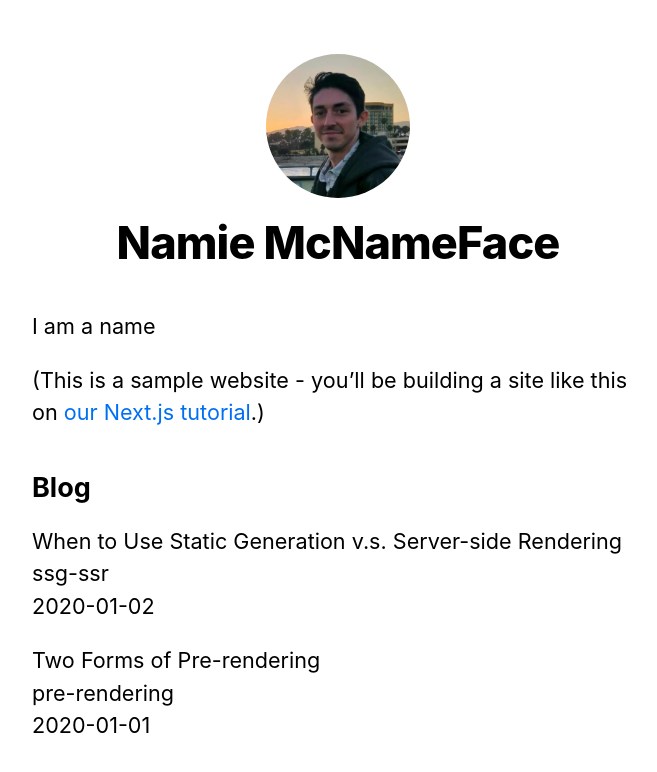
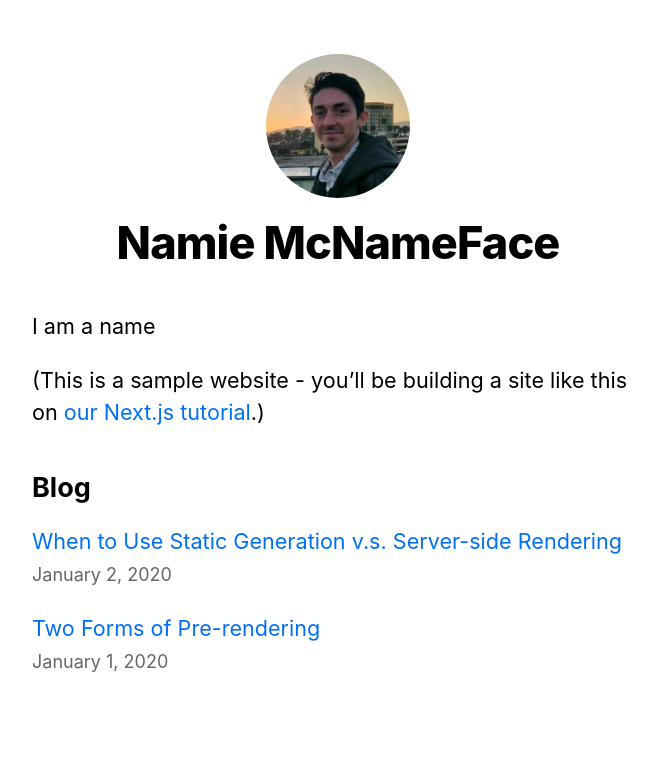
Before and after one commit to YTyler/nextjs-tutorial, a Next.js app: page / in a window 1280 px wide. Shown: the top 772 px of the page, without its empty margins (302-959 px from the left). Built offline with nearby package versions, Linux system fonts and the light colour scheme.

Commit message:
finish Dynamic Routing - add CSS

```diff
--- a/pages/index.js
+++ b/pages/index.js
@@ -1,7 +1,10 @@
 import Head from 'next/head'
+import Link from 'next/link'
+import Date from '../components/date'
 import Layout, { siteTitle } from '../components/layout'
 import utilStyles from '../styles/utils.module.css'
 import { getSortedPostsData } from '../lib/posts'
+
 
 export async function getStaticProps() {
   const allPostsData = getSortedPostsData()
@@ -29,11 +32,13 @@
         <ul className={utilStyles.list}>
           {allPostsData.map(({ id, date, title}) => (
             <li className={utilStyles.listItem} key={id}>
-              {title}
+              <Link href={`/posts/${id}`}>
+                <a>{title}</a>
+              </Link>
               <br/>
-              {id}
-              <br/>
-              {date}
+              <small className={utilStyles.lightText}>
+                <Date dateString={date} />
+              </small>
             </li>
           ))}
         </ul>
```
Also changed, not shown: pages/posts/[id].js (+8 -7 lines).
